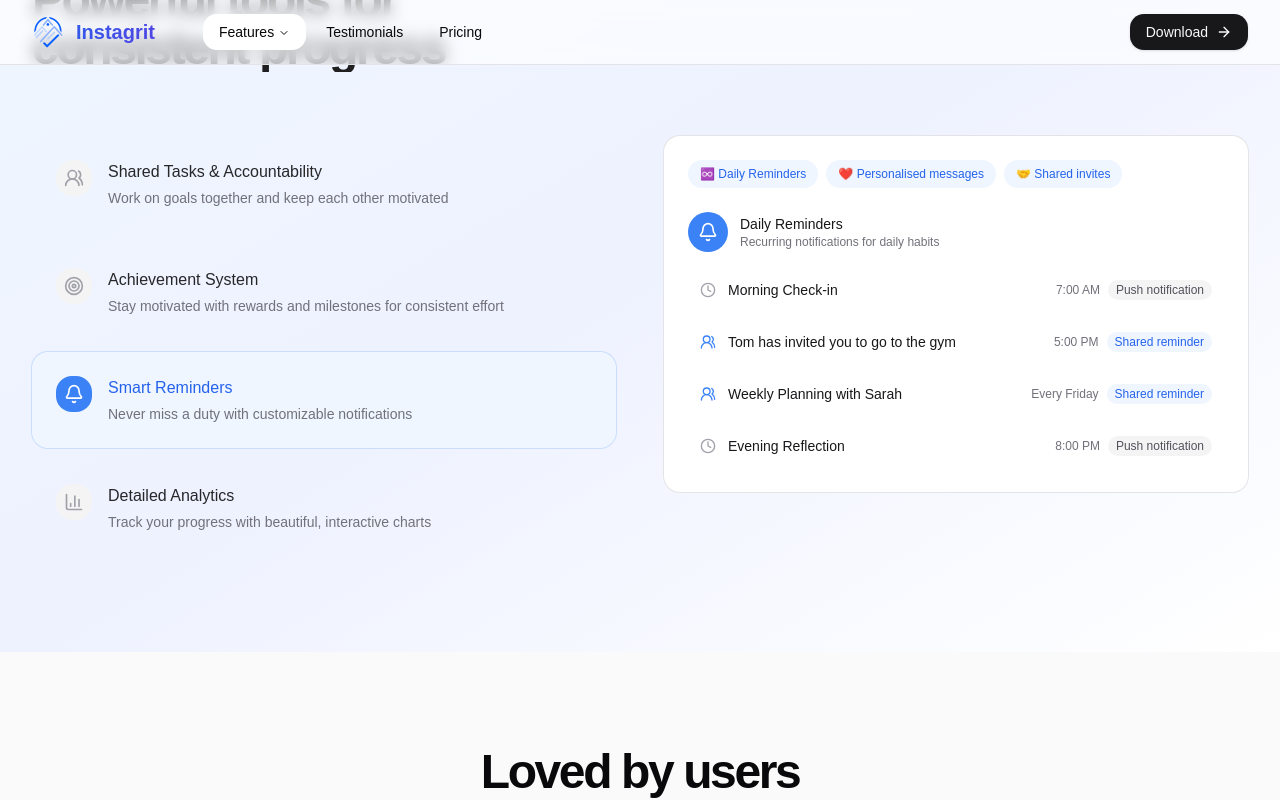
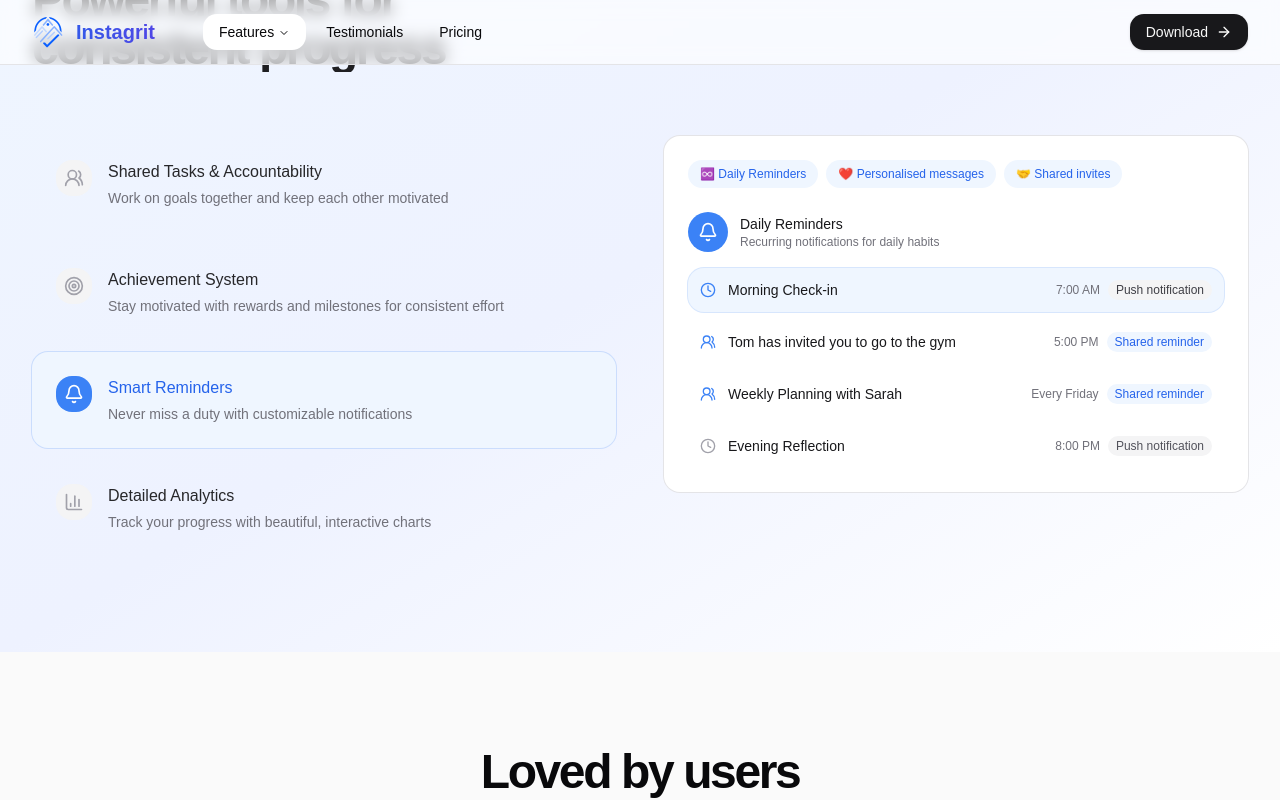
Before and after one commit to Efesop/instagritlp, a Next.js app: page /instagritlp/ in a window 1280 px wide. Both pictures are taken after a click on the element 324 px from the left and 2274 px from the top of the page. Shown: the part 1874-2674 px from the top of the page. Built offline with nearby package versions, Linux system fonts and the light colour scheme.

Commit message:
updated smart reminders animation in carousel

```diff
--- a/app/components/features/FeatureShowcase.tsx
+++ b/app/components/features/FeatureShowcase.tsx
@@ -11,6 +11,8 @@ export function FeatureShowcase() {
   const [isChartVisible, setIsChartVisible] = useState(false)
   const [achievementDemo, setAchievementDemo] = useState(0)
   const [showTrophy, setShowTrophy] = useState(false)
+  const [reminderDemo, setReminderDemo] = useState(0)
+  const [activeNotification, setActiveNotification] = useState<number | null>(null)
 
   useEffect(() => {
     setIsMounted(true)
@@ -57,6 +59,19 @@ export function FeatureShowcase() {
     } else {
       setAchievementDemo(0)
       setShowTrophy(false)
+    }
+  }, [activeFeature])
+
+  useEffect(() => {
+    if (activeFeature === 'reminders') {
+      const interval = setInterval(() => {
+        setReminderDemo((prev) => (prev + 1) % 4)
+        setActiveNotification((prev) => (prev === null ? 0 : (prev + 1) % 4))
+      }, 2000)
+      return () => clearInterval(interval)
+    } else {
+      setReminderDemo(0)
+      setActiveNotification(null)
     }
   }, [activeFeature])
 
@@ -429,10 +444,11 @@ export function FeatureShowcase() {
             <div className="p-6">
               {/* Categories */}
               <div className="flex items-center gap-2 mb-6">
-                {['♾️ Daily Reminders', '❤️ Personalised messages', '🤝 Shared invites'].map((type) => (
+                {['♾️ Daily Reminders', '❤️ Personalised messages', '🤝 Shared invites'].map((type, index) => (
                   <div
                     key={type}
-                    className="px-3 py-1.5 rounded-full text-xs font-medium bg-blue-50 text-blue-600"
+                    className="px-3 py-1.5 rounded-full text-xs font-medium bg-blue-50 text-blue-600 animate-fade-in"
+                    style={{ animationDelay: `${index * 100}ms` }}
                   >
                     {type}
                   </div>
@@ -441,9 +457,9 @@ export function FeatureShowcase() {
 
               {/* Daily Reminders Section */}
               <div className="space-y-4">
-                <div className="flex items-center gap-3">
+                <div className="flex items-center gap-3 animate-slide-in-right">
                   <div className="h-10 w-10 rounded-full bg-blue-500 flex items-center justify-center text-white">
-                    <Bell className="h-5 w-5" />
+                    <Bell className={`h-5 w-5 ${activeNotification !== null ? 'animate-reminder-ring' : ''}`} />
                   </div>
                   <div>
                     <h3 className="text-sm font-medium text-zinc-900">Daily Reminders</h3>
@@ -457,31 +473,36 @@ export function FeatureShowcase() {
                     { title: "Tom has invited you to go to the gym", time: "5:00 PM", type: "Shared reminder", shared: true },
                     { title: "Weekly Planning with Sarah", time: "Every Friday", type: "Shared reminder", shared: true },
                     { title: "Evening Reflection", time: "8:00 PM", type: "Push notification" },
-                    //{ title: "Evening Review", time: "8:00 PM", type: "Calendar alert" },
-                  ].map((reminder) => (
-                    <div key={reminder.title} className="flex items-center justify-between p-3 rounded-lg bg-white hover:bg-zinc-50">
+                  ].map((reminder, index) => (
+                    <div
+                      key={reminder.title}
+                      className={`flex items-center justify-between p-3 rounded-lg transition-all duration-300
+                        ${activeNotification === index
+                          ? 'bg-blue-50 ring-1 ring-blue-500/20 scale-[1.02]'
+                          : 'bg-white hover:bg-zinc-50'}
+                        ${index === 0 ? 'animate-reminder-pop' : ''}`}
+                      style={{ animationDelay: `${index * 150}ms` }}
+                    >
                       <div className="flex items-center gap-3">
                         {reminder.shared ? (
-                          <Users2 className="h-4 w-4 text-blue-500" />
+                          <Users2 className={`h-4 w-4 text-blue-500 ${activeNotification === index ? 'animate-reminder-bounce' : ''}`} />
                         ) : (
-                          <Clock className="h-4 w-4 text-zinc-400" />
+                          <Clock className={`h-4 w-4 ${activeNotification === index ? 'text-blue-500 animate-reminder-pulse' : 'text-zinc-400'}`} />
                         )}
                         <span className="text-sm text-zinc-900">{reminder.title}</span>
                       </div>
                       <div className="flex items-center gap-2">
                         <span className="text-xs text-zinc-500">{reminder.time}</span>
-                        <div className={`px-2 py-0.5 rounded-md text-xs
-                          ${reminder.shared
-                            ? 'bg-blue-50 text-blue-600'
-                            : 'bg-zinc-100 text-zinc-600'}`}>
+                        <div className={`px-2 py-0.5 rounded-md text-xs transition-all duration-300
+                          ${activeNotification === index
+                            ? (reminder.shared ? 'bg-blue-100 text-blue-700' : 'bg-zinc-100 text-zinc-700')
+                            : (reminder.shared ? 'bg-blue-50 text-blue-600' : 'bg-zinc-100 text-zinc-600')}`}>
                           {reminder.type}
                         </div>
                       </div>
                     </div>
                   ))}
                 </div>
-
-                {/* Smart Features */}
               </div>
             </div>
           </div>
--- a/app/globals.css
+++ b/app/globals.css
@@ -703,3 +703,64 @@ body {
 .animate-trophy-celebration {
   animation: trophy-celebration 1s cubic-bezier(0.4, 0, 0.2, 1) forwards;
 }
+
+@keyframes reminder-pop {
+  0% {
+    transform: scale(0.95);
+    opacity: 0;
+  }
+  50% {
+    transform: scale(1.05);
+  }
+  100% {
+    transform: scale(1);
+    opacity: 1;
+  }
+}
+
+@keyframes reminder-bounce {
+  0%, 100% {
+    transform: translateY(0);
+  }
+  50% {
+    transform: translateY(-2px);
+  }
+}
+
+.animate-reminder-pop {
+  animation: reminder-pop 0.3s cubic-bezier(0.4, 0, 0.2, 1) forwards;
+}
+
+.animate-reminder-bounce {
+  animation: reminder-bounce 2s ease-in-out infinite;
+}
+
+@keyframes reminder-ring {
+  0%, 100% {
+    transform: rotate(0deg);
+  }
+  20%, 60% {
+    transform: rotate(-12deg);
+  }
+  40%, 80% {
+    transform: rotate(12deg);
+  }
+}
+
+@keyframes reminder-pulse {
+  0%, 100% {
+    transform: scale(1);
+  }
+  50% {
+    transform: scale(1.2);
+  }
+}
+
+.animate-reminder-ring {
+  animation: reminder-ring 0.8s cubic-bezier(0.36, 0, 0.66, -0.56) infinite;
+  transform-origin: 50% 0;
+}
+
+.animate-reminder-pulse {
+  animation: reminder-pulse 0.8s ease-in-out infinite;
+}
```
